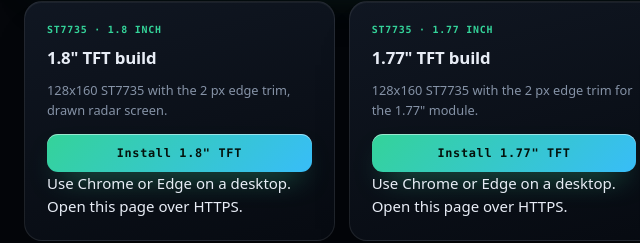
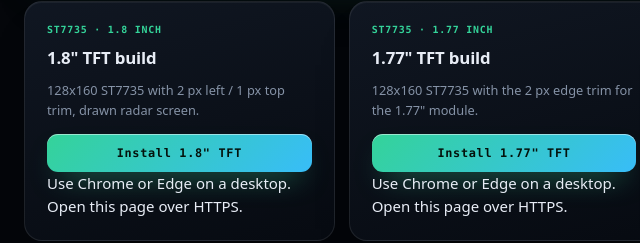
Before and after one commit to bytebleed2025-star/ESP32-Radar-installer, a plain HTML site: page index.html in a window 1280 px wide. Shown: the part 273-516 px from the top of the page, 136-776 px from the left. Drawn offline with Linux system fonts and the light colour scheme.

Commit message:
Update LACAK Radar installer

```diff
--- a/index.html
+++ b/index.html
@@ -143,7 +143,7 @@
       <section class="card variant">
         <div class="hw">ST7735 &middot; 1.8 inch</div>
         <h2>1.8" TFT build</h2>
-        <p>128x160 ST7735 with the 2 px edge trim, drawn radar screen.</p>
+        <p>128x160 ST7735 with 2 px left / 1 px top trim, drawn radar screen.</p>
         <esp-web-install-button manifest="manifest-180.json">
           <button slot="activate" class="btn primary" type="button">Install 1.8" TFT</button>
           <span slot="unsupported">Use Chrome or Edge on a desktop.</span>
```
